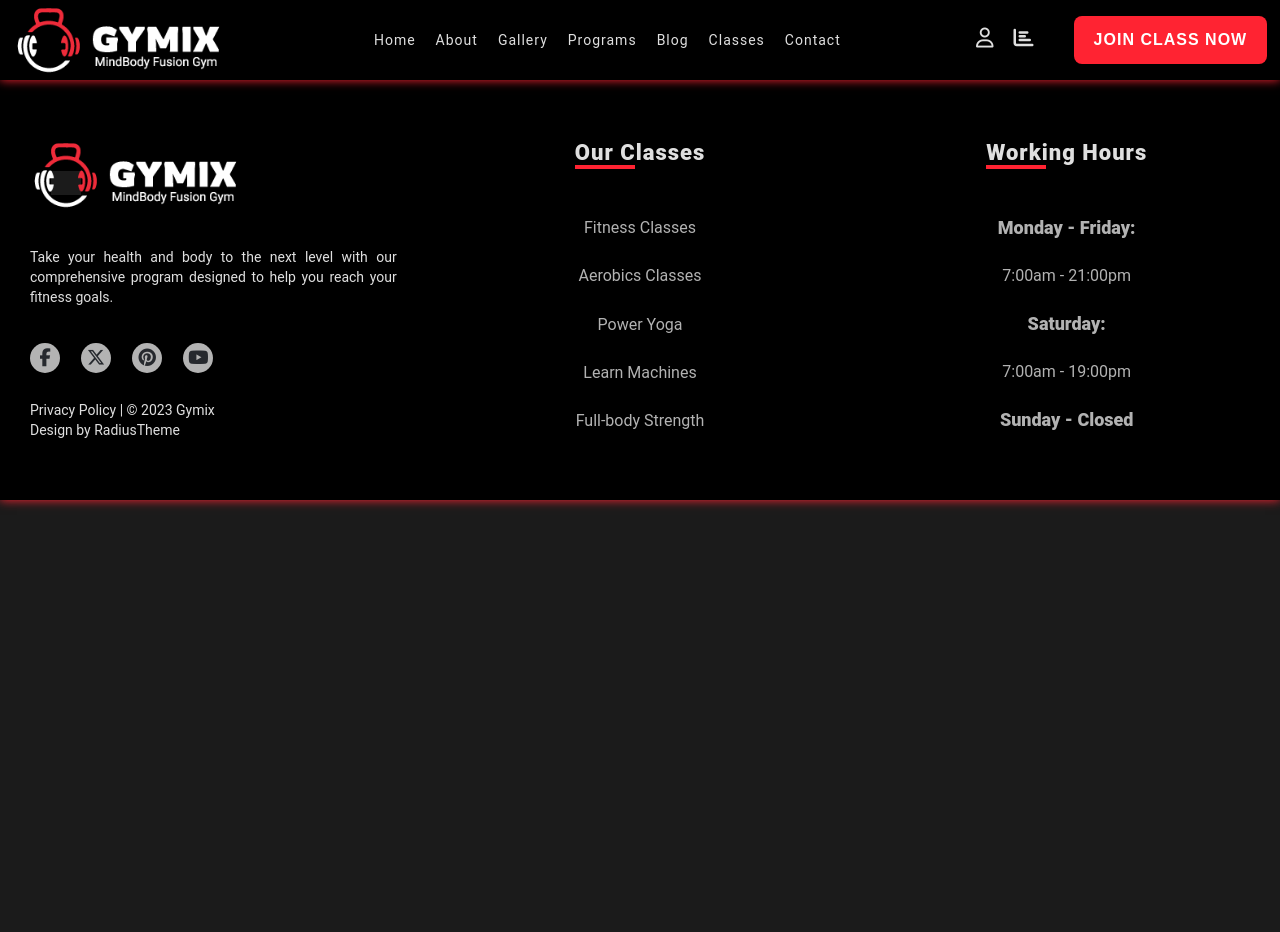
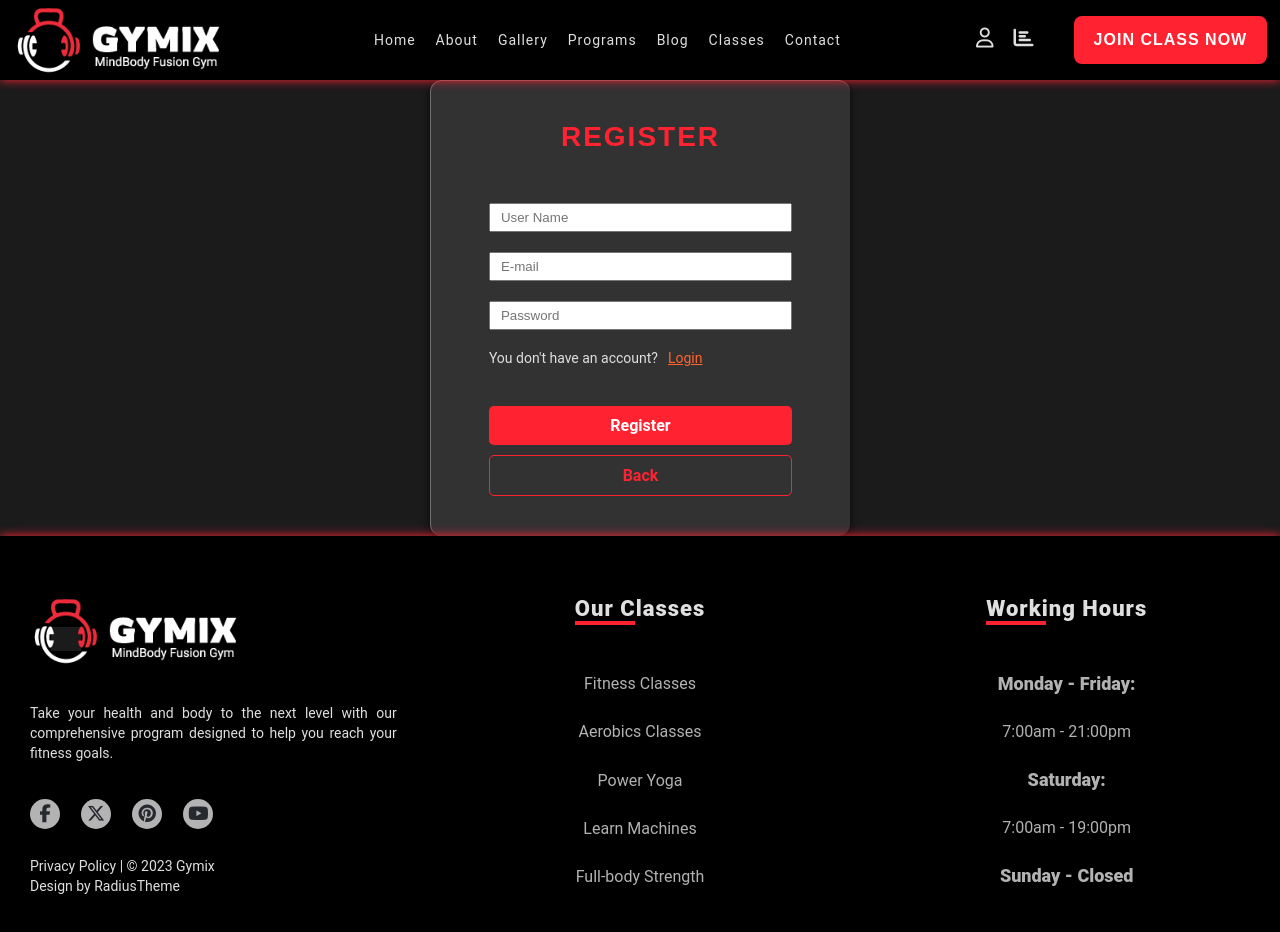
Before and after one commit to F-Naddaf/GYMIX, a Nuxt app in the folder client/: page /register in a window 1280 px wide. Shown: the top 932 px of the page. Before the commit the page ends 800 px from the top, so only its background shows below. Built offline with nearby package versions, Linux system fonts and the light colour scheme.

Commit message:
Creating Register compo and adding params to the route

```diff
--- /dev/null
+++ b/client/components/Register.vue
@@ -0,0 +1,140 @@
+<template>
+  <div>
+    <div class="wrapper">
+      <div class="header-btn">
+        <button @click="toggleRegister" :class="show ? 'big-text' : 'normal'">
+          Register
+        </button>
+      </div>
+      <form>
+        <input placeholder="User Name" type="text" required />
+        <input placeholder="E-mail" type="email" required />
+        <input placeholder="Password" type="password" required />
+        <div class="btn-container">
+          <NuxtLink to="/" class="register-btn">Register</NuxtLink>
+          <NuxtLink to="/" class="back-btn">Back</NuxtLink>
+        </div>
+      </form>
+    </div>
+  </div>
+</template>
+
+<script setup>
+import { defineProps, defineEmits } from "vue";
+import { ref } from "vue";
+
+const props = defineProps({
+  show: Boolean,
+});
+
+const emit = defineEmits(["show-register"]);
+
+const isClicked = ref(false);
+
+const toggleRegister = () => {
+  isClicked.value = true;
+  emit("show-register", isClicked.value);
+};
+</script>
+
+<style scoped>
+.wrapper {
+  display: flex;
+  flex-direction: column;
+  align-items: center;
+  justify-content: center;
+  width: 420px;
+  height: auto;
+  margin: auto;
+  padding: 20px 20px 100px 20px;
+  border-radius: 60% / 10%;
+  background: var(--secondary-color);
+  z-index: 20;
+}
+.header-btn {
+  display: flex;
+  align-items: center;
+  justify-content: center;
+  width: 100%;
+}
+.header-btn .normal {
+  color: white;
+  border: none;
+  background: none;
+  font-size: 18px;
+  font-weight: 800;
+  text-transform: uppercase;
+  letter-spacing: 2px;
+  cursor: pointer;
+  transition: 0.8s ease-in-out;
+}
+.header-btn .big-text {
+  color: white;
+  border: none;
+  background: none;
+  font-size: 24px;
+  font-weight: 800;
+  text-transform: uppercase;
+  letter-spacing: 2px;
+  cursor: pointer;
+  transition: 0.8s ease-in-out;
+}
+form {
+  display: flex;
+  flex-direction: column;
+  width: 80%;
+  margin-top: 40px;
+}
+form input {
+  padding: 5px 10px;
+  margin: 10px 0;
+}
+.message {
+  display: flex;
+  width: 100%;
+  margin-top: 10px;
+}
+.message p {
+  color: var(--text-color);
+  font-size: 14px;
+}
+.message a {
+  color: var(--secondary-color);
+  font-size: 14px;
+  margin-left: 10px;
+  text-decoration: underline;
+}
+.btn-container {
+  display: flex;
+  flex-direction: column;
+  width: 100%;
+  margin-top: 40px;
+  justify-content: space-between;
+}
+.register-btn,
+.back-btn {
+  display: flex;
+  align-items: center;
+  justify-content: center;
+  font-size: 16px;
+  font-weight: 600;
+  padding: 10px 30px;
+  cursor: pointer;
+  border-radius: 5px;
+}
+.register-btn {
+  color: var(--secondary-color);
+  background: white;
+  border: none;
+  margin-bottom: 10px;
+}
+.back-btn {
+  color: white;
+  background: none;
+  border: 1px solid white;
+}
+.register-btn:hover,
+.back-btn:hover {
+  transform: scale(0.95);
+}
+</style>
--- a/client/pages/login.vue
+++ b/client/pages/login.vue
@@ -1,29 +1,57 @@
 <template>
   <div class="login-container">
     <div class="wrapper">
-      <div class="header">
-        <h2>Login</h2>
+      <div class="header-btn">
+        <button
+          @click="toggleShowRegister"
+          :class="!show ? 'normal' : 'small-text'"
+        >
+          Login
+        </button>
       </div>
       <form>
         <input placeholder="E-mail" type="email" required />
         <input placeholder="Password" type="password" required />
         <div class="message">
           <p>You don't have an account?</p>
-          <NuxtLink to="/register">Register</NuxtLink>
+          <button @click="toggleShowRegister" type="button">Register</button>
         </div>
         <div class="btn-container">
           <NuxtLink to="/" class="login-btn">Login</NuxtLink>
           <NuxtLink to="/" class="back-btn">Back</NuxtLink>
         </div>
       </form>
+      <div :class="show ? 'show-register' : 'register-container'">
+        <Register
+          :is="show ? 'Register' : 'div'"
+          @show-register="toggleShowRegister"
+          :show="show"
+        />
+      </div>
     </div>
   </div>
 </template>
 
 <script setup>
+import { ref } from "vue";
+import { useRouter } from "vue-router";
+
+const show = ref(false);
+const router = useRouter();
+
 definePageMeta({
   layout: "custom",
 });
+
+const toggleShowRegister = () => {
+  show.value = !show.value;
+
+  if (show.value) {
+    router.replace({ name: "login", query: { show: "register" } });
+  } else {
+    router.replace({ name: "login" });
+  }
+};
 </script>
 
 <style scoped>
@@ -48,14 +76,15 @@ definePageMeta({
   opacity: 0.3;
 }
 .wrapper {
+  position: relative;
   display: flex;
   flex-direction: column;
   align-items: center;
   justify-content: center;
   width: 420px;
-  height: auto;
+  height: 550px;
   margin: auto;
-  padding: 40px 20px;
+  padding: 40px 20px 80px 20px;
   border-radius: 12px;
   border-top: 1px solid rgba(255, 255, 255, 0.5);
   border-left: 1px solid rgba(255, 255, 255, 0.5);
@@ -63,19 +92,35 @@ definePageMeta({
   background-color: rgba(255, 255, 255, 0.1);
   box-shadow: rgba(0, 0, 0, 0.7) 0px 3px 8px;
   z-index: 20;
+  overflow: hidden;
 }
-.header {
+.header-btn {
   display: flex;
   align-items: center;
   justify-content: center;
   width: 100%;
 }
-.header h2 {
+.header-btn .normal {
   color: var(--primary-color);
+  border: none;
+  background: none;
   font-size: 28px;
   font-weight: 800;
   text-transform: uppercase;
   letter-spacing: 2px;
+  cursor: pointer;
+  transition: 0.8s ease-in-out;
+}
+.header-btn .small-text {
+  color: var(--primary-color);
+  border: none;
+  background: none;
+  font-size: 18px;
+  font-weight: 800;
+  text-transform: uppercase;
+  letter-spacing: 2px;
+  cursor: pointer;
+  transition: 0.8s ease-in-out;
 }
 form {
   display: flex;
@@ -96,11 +141,14 @@ form input {
   color: var(--text-color);
   font-size: 14px;
 }
-.message a {
+.message button {
+  background: none;
+  border: none;
   color: var(--secondary-color);
   font-size: 14px;
   margin-left: 10px;
   text-decoration: underline;
+  cursor: pointer;
 }
 .btn-container {
   display: flex;
@@ -135,4 +183,22 @@ form input {
 .back-btn:hover {
   transform: scale(0.95);
 }
+.register-container {
+  position: absolute;
+  width: 100%;
+  top: 0;
+  left: 0;
+  right: 0;
+  transform: translateY(105%);
+  transition: 0.8s ease-in-out;
+}
+.show-register {
+  position: absolute;
+  width: 100%;
+  top: 0;
+  left: 0;
+  right: 0;
+  transform: translateY(30%);
+  transition: 0.8s ease-in-out;
+}
 </style>
--- /dev/null
+++ b/client/pages/register.vue
@@ -0,0 +1,117 @@
+<template>
+  <div>
+    <div class="wrapper">
+      <div class="header-btn">
+        <button>Register</button>
+      </div>
+      <form>
+        <input placeholder="User Name" type="text" required />
+        <input placeholder="E-mail" type="email" required />
+        <input placeholder="Password" type="password" required />
+        <div class="message">
+          <p>You don't have an account?</p>
+          <NuxtLink to="/login">Login</NuxtLink>
+        </div>
+        <div class="btn-container">
+          <NuxtLink to="/login" class="register-btn">Register</NuxtLink>
+          <NuxtLink to="/" class="back-btn">Back</NuxtLink>
+        </div>
+      </form>
+    </div>
+  </div>
+</template>
+
+<script setup></script>
+
+<style scoped>
+.wrapper {
+  display: flex;
+  flex-direction: column;
+  align-items: center;
+  justify-content: center;
+  width: 420px;
+  height: auto;
+  margin: auto;
+  padding: 40px 20px;
+  border-radius: 12px;
+  border-top: 1px solid rgba(255, 255, 255, 0.5);
+  border-left: 1px solid rgba(255, 255, 255, 0.5);
+  border-color: rgba(255, 255, 255, 0.3);
+  background-color: rgba(255, 255, 255, 0.1);
+  box-shadow: rgba(0, 0, 0, 0.7) 0px 3px 8px;
+  z-index: 20;
+}
+.header-btn {
+  display: flex;
+  align-items: center;
+  justify-content: center;
+  width: 100%;
+}
+.header-btn button {
+  color: var(--primary-color);
+  border: none;
+  background: none;
+  font-size: 28px;
+  font-weight: 800;
+  text-transform: uppercase;
+  letter-spacing: 2px;
+}
+form {
+  display: flex;
+  flex-direction: column;
+  width: 80%;
+  margin-top: 40px;
+}
+form input {
+  padding: 5px 10px;
+  margin: 10px 0;
+}
+.message {
+  display: flex;
+  width: 100%;
+  margin-top: 10px;
+}
+.message p {
+  color: var(--text-color);
+  font-size: 14px;
+}
+.message a {
+  color: var(--secondary-color);
+  font-size: 14px;
+  margin-left: 10px;
+  text-decoration: underline;
+}
+.btn-container {
+  display: flex;
+  flex-direction: column;
+  width: 100%;
+  margin-top: 40px;
+  justify-content: space-between;
+}
+.register-btn,
+.back-btn {
+  display: flex;
+  align-items: center;
+  justify-content: center;
+  font-size: 16px;
+  font-weight: 600;
+  padding: 10px 30px;
+  cursor: pointer;
+  border-radius: 5px;
+}
+.register-btn {
+  color: white;
+  background: var(--primary-color);
+  border: none;
+  margin-bottom: 10px;
+}
+.back-btn {
+  color: var(--primary-color);
+  background: none;
+  border: 1px solid var(--primary-color);
+}
+.register-btn:hover,
+.back-btn:hover {
+  transform: scale(0.95);
+}
+</style>
```
